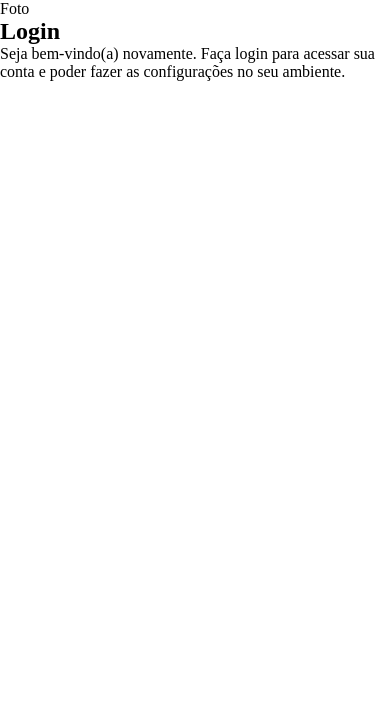
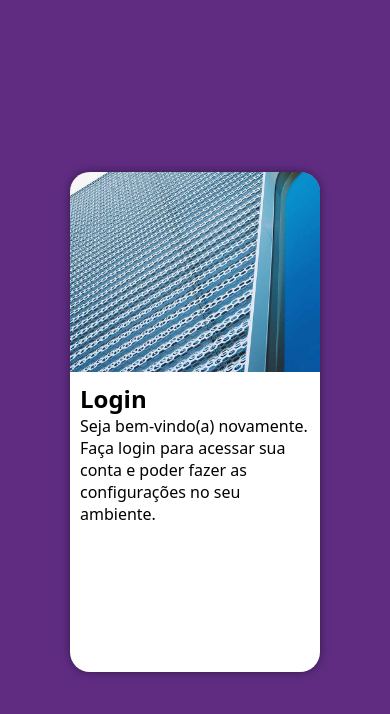
Before and after one commit to gabrielandre20/projeto-login, a plain HTML site: page index.html in a window 390 px wide. Drawn offline with Linux system fonts and the light colour scheme.

Commit message:
Criação da CSS Mobile First

```diff
--- a/estilos/style.css
+++ b/estilos/style.css
@@ -10,4 +10,44 @@
 * {
     margin: 0;
     padding: 0;
+    font-family: system-ui, -apple-system, BlinkMacSystemFont, 'Segoe UI', Roboto, Oxygen, Ubuntu, Cantarell, 'Open Sans', 'Helvetica Neue', sans-serif;
+    box-sizing: border-box;
 }
+
+body {
+    background-color:  #5f2c82;
+    height: 100vh;
+    width: 100vw;
+}
+
+main {
+    height: 100vh;
+    width: 100vw;
+    position: relative;
+}
+
+#login {
+    background-color: white;
+    width: 250px;
+    height: 500px;
+    border-radius: 20px;
+    position: absolute;
+    top: 50%;
+    left: 50%;
+    transform: translate(-50%, -50%);
+    overflow: hidden;
+    box-shadow: 0px 0px 10px rgba(0, 0, 0, 0.432);
+}
+
+#imagem {
+    background: #5f2c82 url(../imagens/img1.jpg) no-repeat;
+    height: 200px;
+    background-size: cover;
+    background-position: right bottom;
+    display: block;
+}
+
+#form {
+    padding: 10px;
+    display: block;
+}
--- a/index.html
+++ b/index.html
@@ -12,7 +12,7 @@
     <main>
         <section id="login">
             <div id="imagem">
-                Foto
+                <!--Aqui vai a imagem nas CSS-->
             </div>
             <div id="form">
                 <h1>Login</h1>
```
